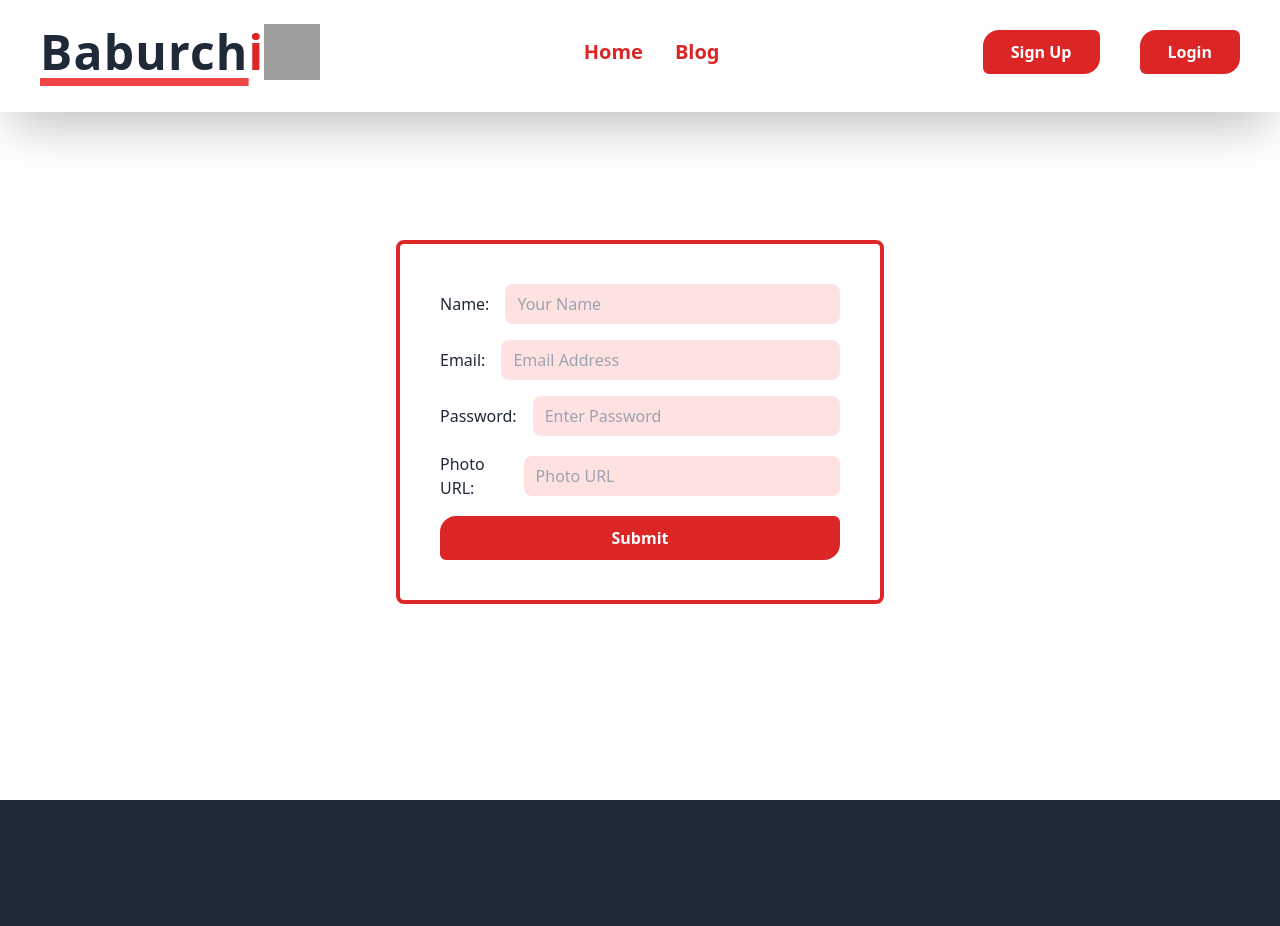
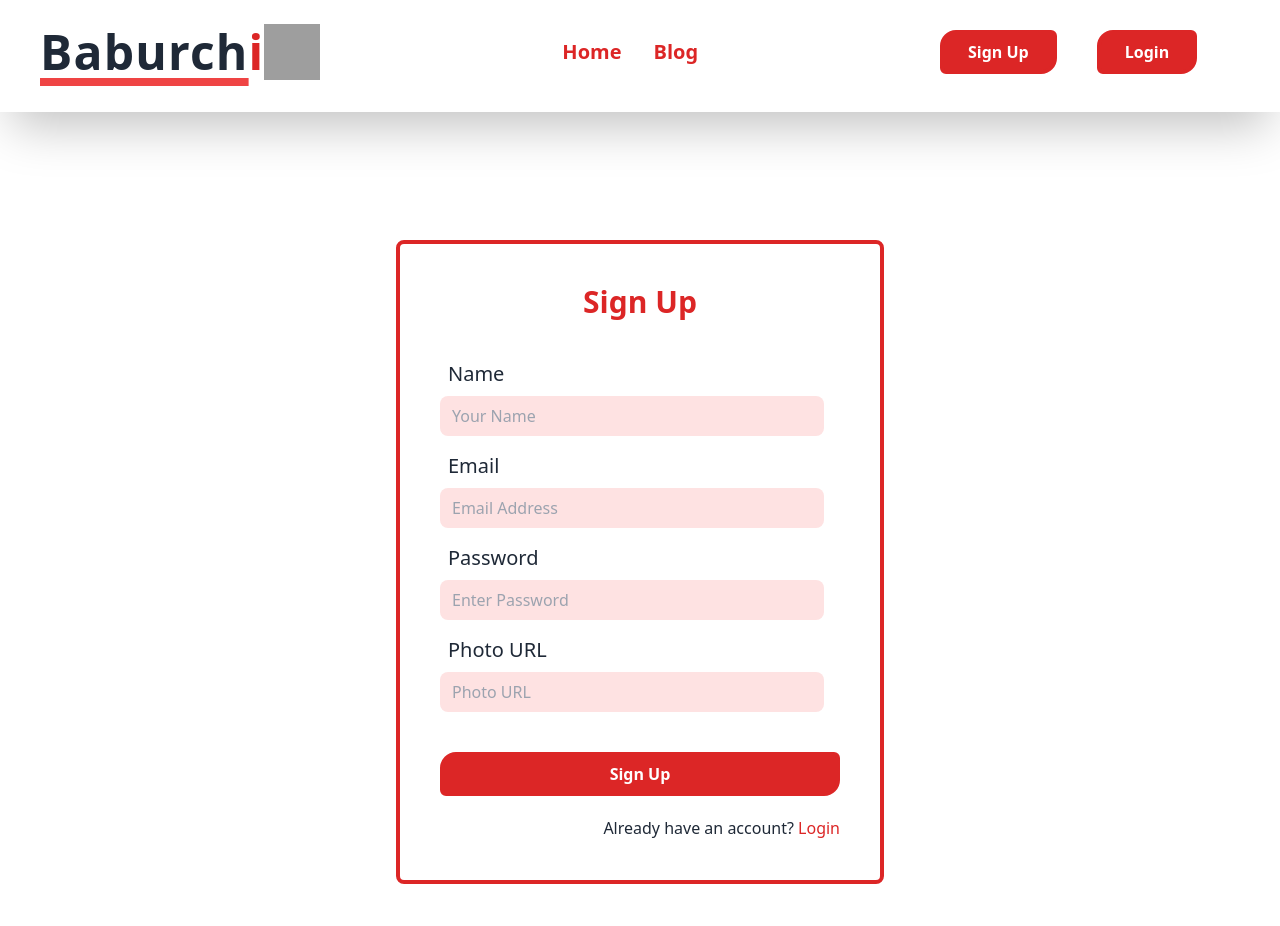
Before and after one commit to Sagor66/Baburchi-Client, a React (Vite) app: page /register in a window 1280 px wide. Shown: the top 926 px of the page. Built offline with nearby package versions, Linux system fonts and the light colour scheme; no server answers; grey boxes are pictures that could not be loaded.

Commit message:
modified login and signup page

```diff
--- a/src/pages/Login/Login.jsx
+++ b/src/pages/Login/Login.jsx
@@ -1,6 +1,6 @@
 import React, { useContext } from "react";
 import { AuthContext } from "../../providers/AuthProvider";
-import { useLocation, useNavigate } from "react-router-dom";
+import { Link, useLocation, useNavigate } from "react-router-dom";
 
 const Login = () => {
   const { signInUser } = useContext(AuthContext)
@@ -28,16 +28,18 @@ const Login = () => {
 
   return (
     <div className="max-w-5xl mx-auto my-32 border-4 border-red-600 p-10 rounded-lg">
-      <form onSubmit={handleLogin} className="flex flex-col gap-4 w-fit">
-        <label className="max-w-[400px] form-label">
-          Email:
+      <h2 className="text-3xl font-bold text-red-600 text-center mb-8">Login</h2>
+      <form onSubmit={handleLogin} className="flex flex-col gap-2 w-fit">
+        <label className="max-w-[400px] form-label inline-block">
+          <span className="text-xl font-medium p-2 inline-block">Email</span>
           <input className="form-input" type="email" name="email" placeholder="Email Address" required/>
         </label>
-        <label className="max-w-[400px] form-label">
-          Password:
+        <label className="max-w-[400px] form-label inline-block">
+          <span className="text-xl font-medium p-2 inline-block">Password</span>
           <input className="form-input" type="password" name="password" placeholder="Enter Password" required/>
         </label>
-        <input className="btn-primary" type="submit" value="Submit" />
+        <input className="btn-primary mt-8" type="submit" value="Login" />
+        <p className="text-right mt-3">Don't have an account? <Link className="text-red-600" to='/register'>Register</Link></p>
       </form>
     </div>
   );
--- a/src/pages/Register/Register.jsx
+++ b/src/pages/Register/Register.jsx
@@ -2,9 +2,14 @@ import React, { useContext, useState } from 'react';
 import { AuthContext } from '../../providers/AuthProvider';
 import { getAuth, updateProfile } from 'firebase/auth';
 import app from '../../firebase/firebase.config';
+import { Link, useLocation, useNavigate } from 'react-router-dom';
 
 const Register = () => {
   const { createUser } = useContext(AuthContext)
+  const navigate = useNavigate()
+  const location = useLocation()
+  const from = location?.state?.from.pathname || '/'
+
 
 
   const handleLogin = event => {
@@ -20,6 +25,7 @@ const Register = () => {
       const createUser = result.user;
       console.log(createUser)
       updateUserData(result.user, name, photoURL)
+      navigate(from, {replace: true})
     })
     .catch(error => console.log(error.message))
 
@@ -37,24 +43,26 @@ const Register = () => {
 
   return (
     <div className="max-w-5xl mx-auto my-32 border-4 border-red-600 p-10 rounded-lg">
-      <form onSubmit={handleLogin} className="flex flex-col gap-4 w-fit">
-        <label className="max-w-[400px] form-label">
-          Name:
+      <h2 className="text-3xl font-bold text-red-600 text-center mb-8">Sign Up</h2>
+      <form onSubmit={handleLogin} className="flex flex-col gap-2 w-fit">
+        <label className="max-w-[400px] form-label inline-block">
+          <span className='text-xl font-medium p-2 inline-block'>Name</span>
           <input className="form-input" type="text" name="name" placeholder="Your Name" required/>
         </label>
-        <label className="max-w-[400px] form-label">
-          Email:
+        <label className="max-w-[400px] form-label inline-block">
+          <span className='text-xl font-medium p-2 inline-block'>Email</span>
           <input className="form-input" type="email" name="email" placeholder="Email Address" required/>
         </label>
-        <label className="max-w-[400px] form-label">
-          Password:
+        <label className="max-w-[400px] form-label inline-block">
+          <span className='text-xl font-medium p-2 inline-block'>Password</span>
           <input className="form-input" type="password" name="password" placeholder="Enter Password" required/>
         </label>
-        <label className="max-w-[400px] form-label">
-          Photo URL:
+        <label className="max-w-[400px] form-label inline-block">
+          <span className='text-xl font-medium p-2 inline-block'>Photo URL</span>
           <input className="form-input" type="text" name="url" placeholder="Photo URL" required/>
         </label>
-        <input className="btn-primary" type="submit" value="Submit" />
+        <input className="btn-primary mt-8" type="submit" value="Sign Up" />
+        <p className="text-right mt-3">Already have an account? <Link className="text-red-600" to='/login'>Login</Link></p>
       </form>
     </div>
   );
--- a/src/pages/Shared/Header.jsx
+++ b/src/pages/Shared/Header.jsx
@@ -40,7 +40,7 @@ const Header = () => {
         </Link>
       </div>
 
-      <div>
+      <div className="w-[300px]">
         {user ? (
           <div className="flex items-center gap-8">
             <div
```
